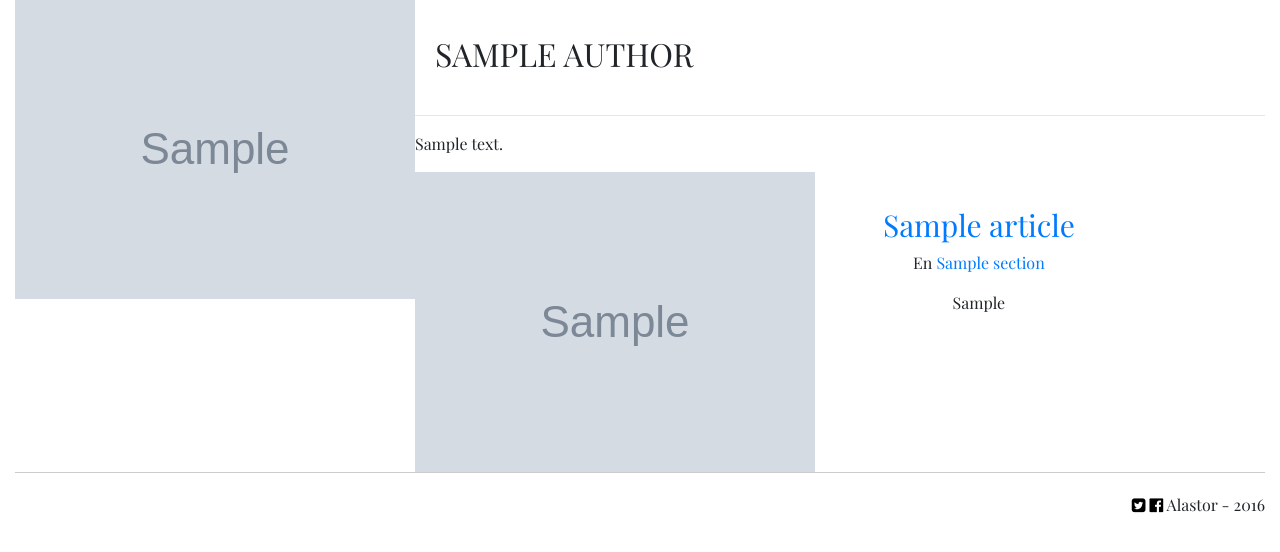
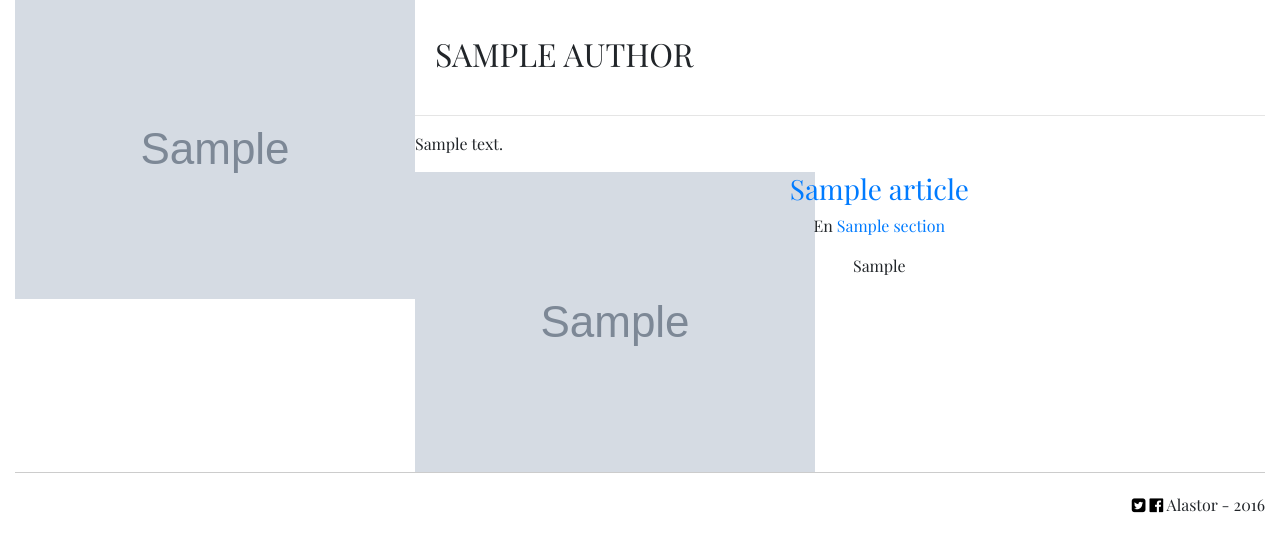
Before and after one commit to YaderV/alastor, a Django app: page /autor/1/ in a window 1280 px wide. Shown: the part 187-739 px from the top of the page. Run offline with Django 3.2, Linux system fonts and the light colour scheme; tables that the repository leaves empty hold one stand-in row (values such as "Sample post"); grey boxes marked "Sample" are stand-in pictures; some libraries are stand-ins or nearby versions.

Commit message:
Remove useless css class

```diff
--- a/alastor/static/css/project.css
+++ b/alastor/static/css/project.css
@@ -139,12 +139,6 @@ header nav .navbar-nav li a {
 }
 .section-list .section-block {
   margin-top: 20px;
-}
-.full-section {
-  padding: 35px 60px 0 60px;
-}
-.full-section h3 {
-  font-size: 30px;
 }
 .article-card .article-title a {
   color: #212529;
--- a/alastor/static/less/project.less
+++ b/alastor/static/less/project.less
@@ -155,14 +155,6 @@ header {
   .section-block {
     margin-top: 20px;
   }
-}
-
-.full-section {
-  padding: 35px 60px 0 60px;
-  h3 {
-    font-size: 30px;
-  }
-
 }
 
 .article-card {
```
